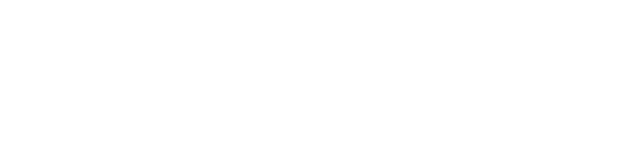
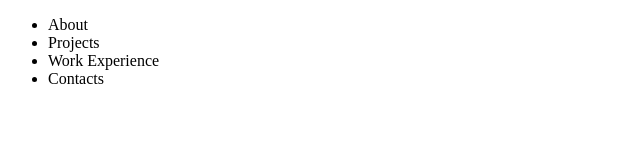
Before and after one commit to VellyD/WebPortfolio-VD, a plain HTML site: page index.html in a window 1280 px wide. Shown: the whole page, without its empty margins (0-640 px from the left). Drawn offline with Linux system fonts and the light colour scheme.

Commit message:
adding the navigation on top

```diff
--- a/index.html
+++ b/index.html
@@ -8,7 +8,16 @@
     <title>Velly's WebPage</title>
   </head>
   <body>
-    <header></header>
+    <header>
+        <nav>
+            <ul type="disc">
+                <li>About</li>
+                <li>Projects</li>
+                <li>Work Experience</li>
+                <li>Contacts</li>
+            </ul>
+        </nav>
+    </header>
 
     <main></main>
 
```
